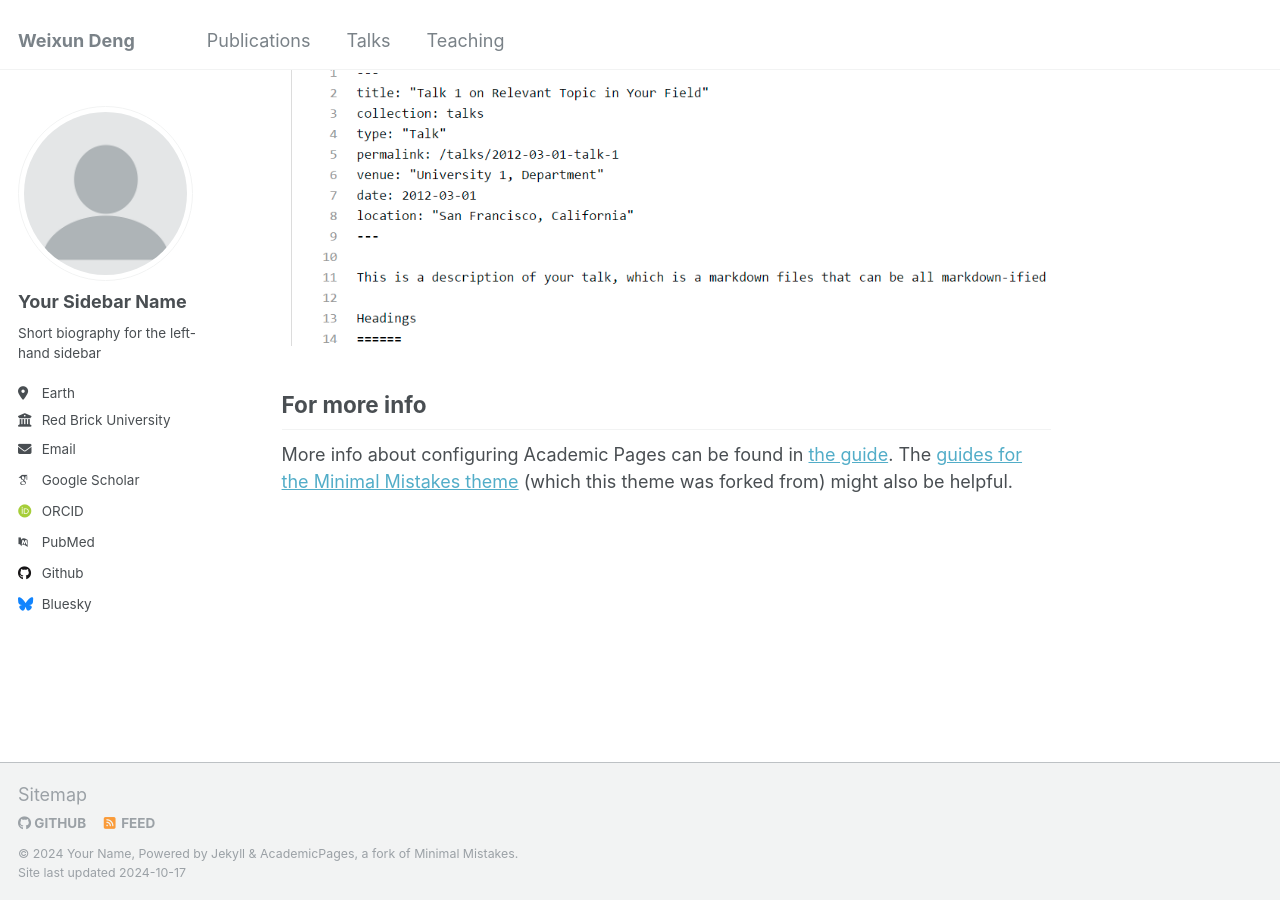
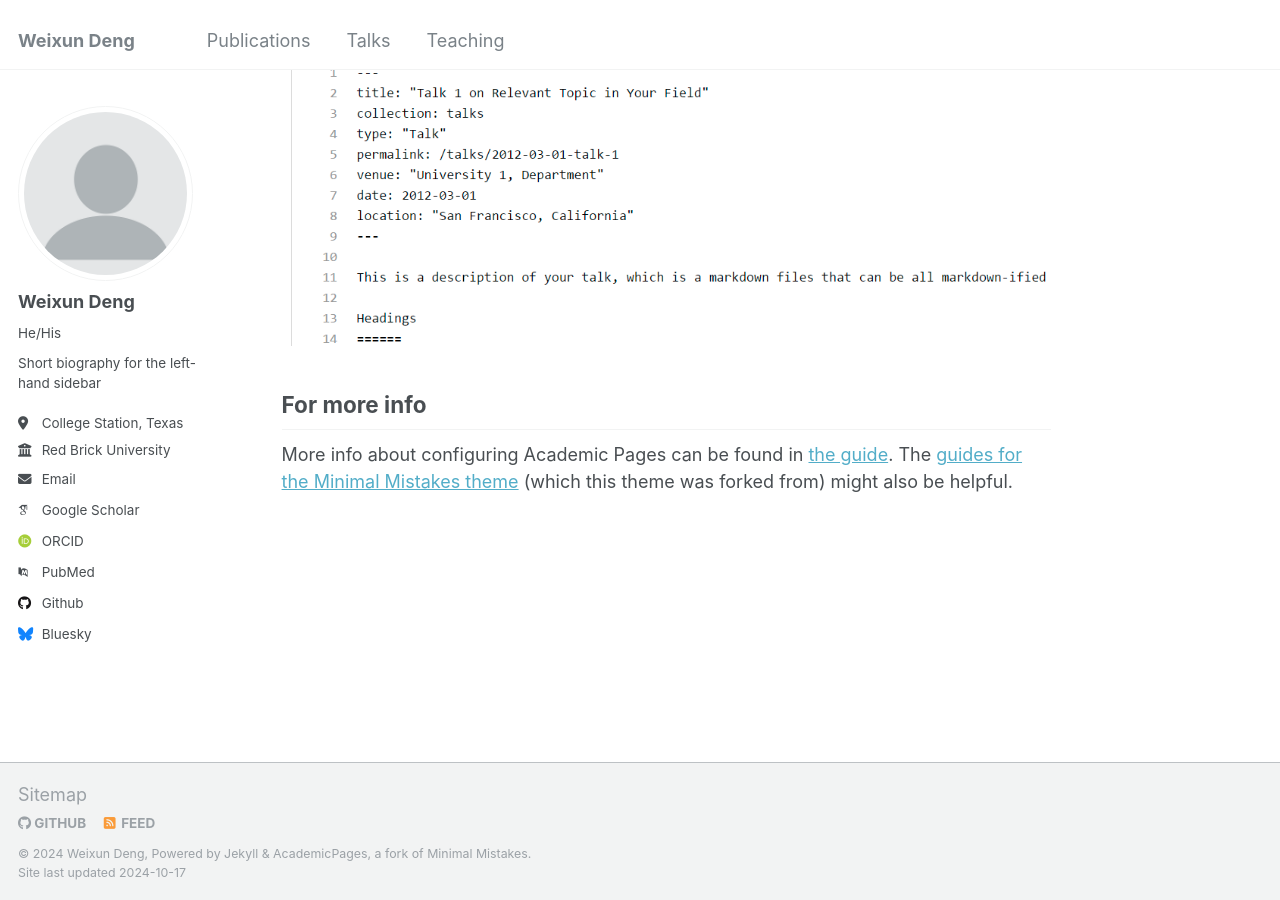
Before and after one commit to WeixunDeng/weixundeng.github.io, a Jekyll site: the page built from _pages/about.md, in a window 1280 px wide and 900 px high, scrolled down 2022 px. Built offline with Jekyll 4.4.1, drawn with Linux system fonts in a browser that asks for light colours; some web fonts are replaced.

Commit message:
Update _config.yml

```diff
--- a/_config.yml
+++ b/_config.yml
@@ -10,9 +10,9 @@
 locale                   : "College Station, TX"
 title                    : "Weixun Deng"
 title_separator          : "-"
-name                     : &name "Your Name"
+name                     : &name "Weixun Deng"
 description              : &description "personal description"
-url                      : https://academicpages.github.io # the base hostname & protocol for your site e.g. "https://mmistakes.github.io"
+url                      : https://weixundeng.github.io # the base hostname & protocol for your site e.g. "https://mmistakes.github.io"
 baseurl                  : "" # the subpath of your site, e.g. "/blog"
 repository               : "academicpages/academicpages.github.io"
 
@@ -22,13 +22,13 @@ repository               : "academicpages/academicpages.github.io"
 author:
   # Biographic information
   avatar           : "profile.png"
-  name             : "Your Sidebar Name"
-  pronouns         : # example: "she/her"
+  name             : "Weixun Deng"
+  pronouns         : "He/His"
   bio              : "Short biography for the left-hand sidebar"
-  location         : "Earth"
+  location         : "College Station, Texas"
   employer         : "Red Brick University"
   uri              : # URL
-  email            : "none@example.org"
+  email            : "deng15521037237@tamu.edu"
 
   # Academic websites
   arxiv            : # URL - Update with the correct link to your profile
```
